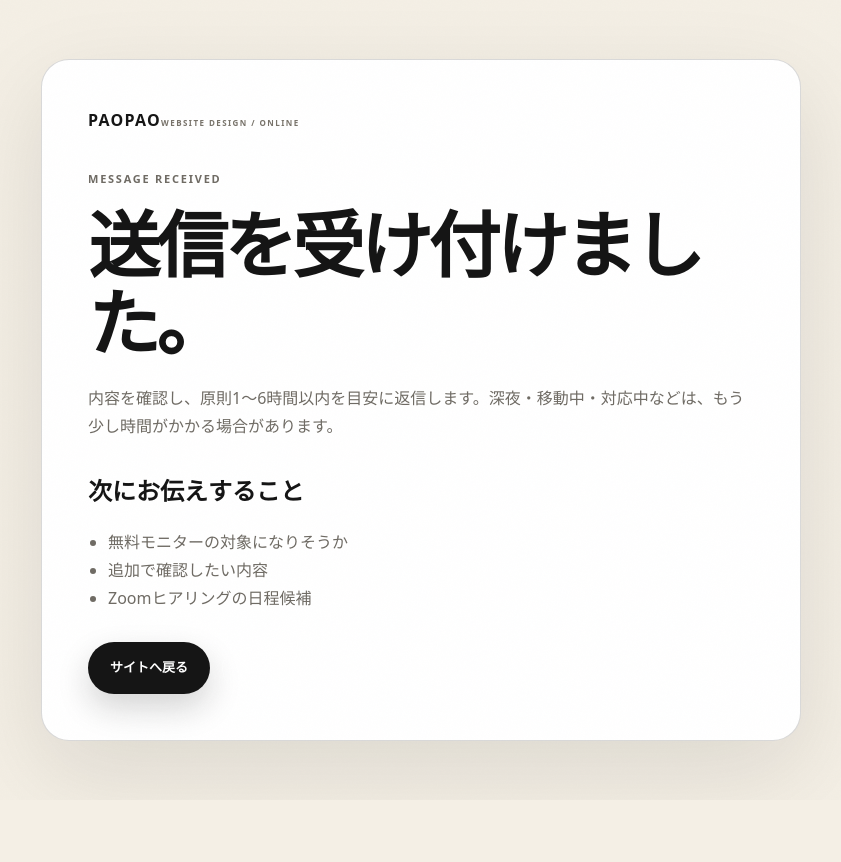
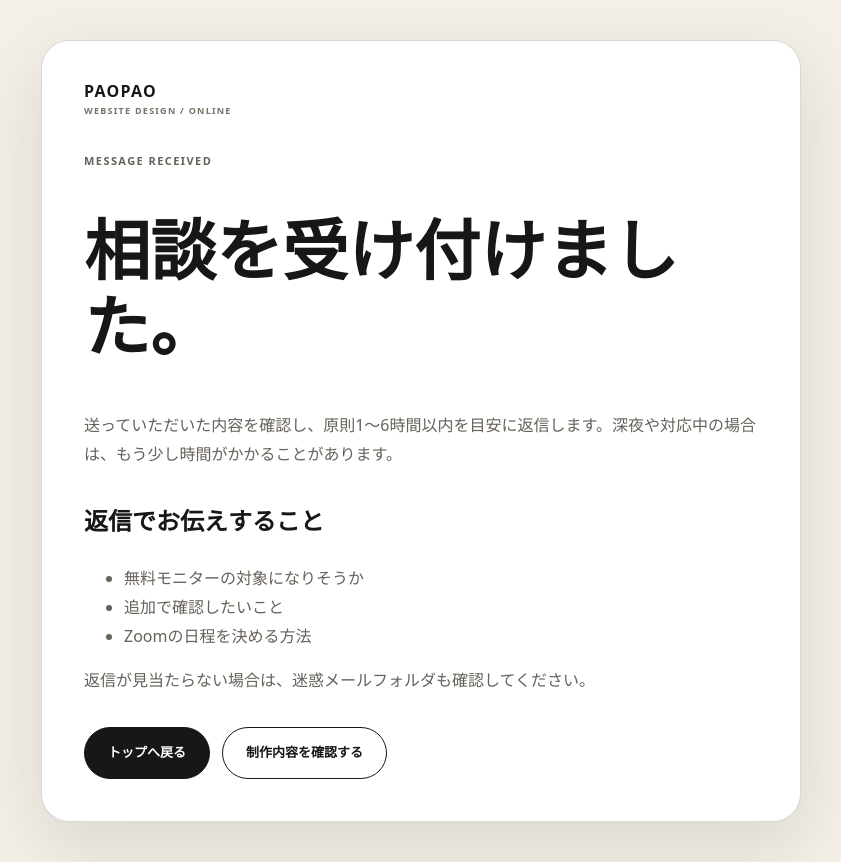
Before and after one commit to SUSANO-OOO/test1, a plain HTML site: page thanks.html in a window 1280 px wide. Shown: the whole page, without its empty margins (219-1060 px from the left). Before the commit the page ends 800 px from the top, so only its background shows below. Drawn offline with Linux system fonts and the light colour scheme.

Commit message:
Rewrite the form confirmation page in plain Japanese

```diff
--- a/thanks.html
+++ b/thanks.html
@@ -4,27 +4,24 @@
   <meta charset="utf-8">
   <meta name="viewport" content="width=device-width,initial-scale=1,viewport-fit=cover">
   <meta name="robots" content="noindex,nofollow">
-  <meta name="theme-color" content="#f4efe5">
-  <title>送信を受け付けました | PAOPAO</title>
-  <link rel="stylesheet" href="./v32-customer-first.css?v=20260721-1">
-  <link rel="stylesheet" href="./v33-sales.css?v=20260721-1">
+  <meta name="theme-color" content="#f4f0e8">
+  <title>相談を受け付けました | PAOPAO</title>
+  <link rel="stylesheet" href="./v34.css?v=20260722-1">
 </head>
 <body class="simple-page">
   <main class="simple-panel">
     <a class="brand" href="./"><span>PAOPAO</span><small>WEBSITE DESIGN / ONLINE</small></a>
-    <p class="section-kicker">MESSAGE RECEIVED</p>
-    <h1>送信を受け付けました。</h1>
-    <p>内容を確認し、原則1〜6時間以内を目安に返信します。深夜・移動中・対応中などは、もう少し時間がかかる場合があります。</p>
-    <h2>次にお伝えすること</h2>
+    <p class="kicker" style="margin-top:36px">MESSAGE RECEIVED</p>
+    <h1>相談を受け付けました。</h1>
+    <p>送っていただいた内容を確認し、原則1〜6時間以内を目安に返信します。深夜や対応中の場合は、もう少し時間がかかることがあります。</p>
+    <h2>返信でお伝えすること</h2>
     <ul>
       <li>無料モニターの対象になりそうか</li>
-      <li>追加で確認したい内容</li>
-      <li>Zoomヒアリングの日程候補</li>
+      <li>追加で確認したいこと</li>
+      <li>Zoomの日程を決める方法</li>
     </ul>
-    <div class="simple-actions">
-      <a class="button primary" href="./">サイトへ戻る</a>
-      <a class="button outline" href="mailto:o.kite914@gmail.com">メールを送る</a>
-    </div>
+    <p>返信が見当たらない場合は、迷惑メールフォルダも確認してください。</p>
+    <div class="hero-actions"><a class="button primary" href="./">トップへ戻る</a><a class="button secondary" href="./service.html">制作内容を確認する</a></div>
   </main>
 </body>
 </html>
```
